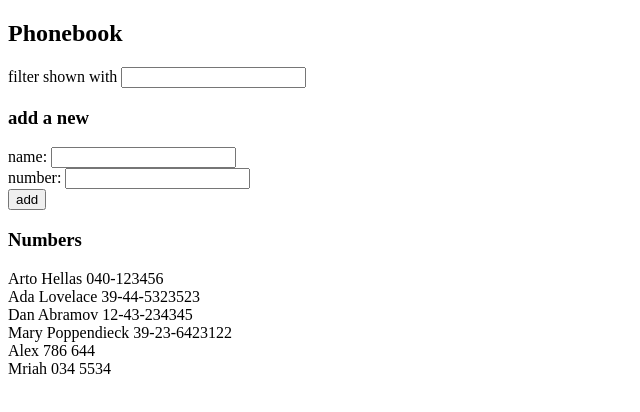
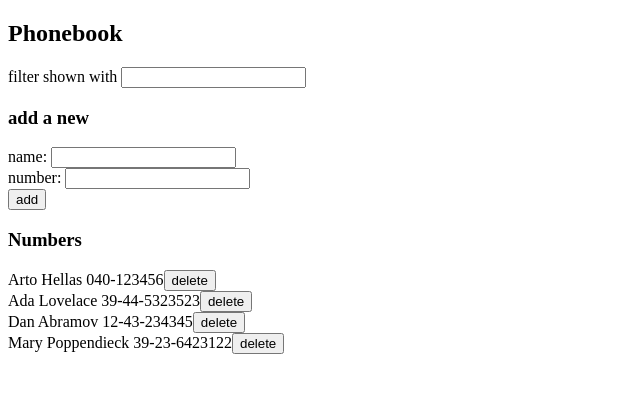
Before and after one commit to aramaro19/fullstackopen, a React (Vite) app in the folder part2/phonebook/: page / in a window 1280 px wide. Shown: the top 412 px of the page, without its empty margins (0-640 px from the left). Built offline with nearby package versions, Linux system fonts and the light colour scheme; data requests are answered from the project's data file.

Commit message:
part 2.14

```diff
--- a/part2/phonebook/db.json
+++ b/part2/phonebook/db.json
@@ -19,16 +19,6 @@
       "name": "Mary Poppendieck",
       "number": "39-23-6423122",
       "id": "4"
-    },
-    {
-      "id": "b655",
-      "name": "Alex",
-      "number": "786 644"
-    },
-    {
-      "id": "ab08",
-      "name": "Mriah",
-      "number": "034 5534"
     }
   ]
 }
--- a/part2/phonebook/src/App.jsx
+++ b/part2/phonebook/src/App.jsx
@@ -1,5 +1,4 @@
 import { useState, useEffect } from 'react'
-import axios from "axios"
 
 import personService from "./services/persons.js"
 
@@ -40,11 +39,23 @@ const App = () => {
     }
   }
 
+  const removePerson = person => () => {
+    if(window.confirm(`Delete ${person.name}`)) {
+      personService
+      .remove(person.id)
+      .then(response => {
+        setPersons(persons.filter(person => person.id !== response.data.id))
+      })
+    }
+  }
+
+
   const handleNameChange = event =>  setNewName(event.target.value)
 
   const handleNumberChange = event => setNewNumber(event.target.value)
 
   const handleFilterChange = event => setNameFilter(event.target.value)
+
 
   return (
     <div>
@@ -58,7 +69,10 @@ const App = () => {
         numberInputValue={newNumber}
         numberOnChangeHandler={handleNumberChange}  />
       <h3>Numbers</h3>
-      <Persons persons={persons} filter={nameFilter}/>
+      <Persons
+        persons={persons}
+        filter={nameFilter}
+        onRemoveHandler={removePerson}/>
     </div>
   )
 }
--- a/part2/phonebook/src/components/Persons.jsx
+++ b/part2/phonebook/src/components/Persons.jsx
@@ -1,13 +1,17 @@
 
-const Persons = ({ persons, filter }) => {
+const Persons = ({ persons, filter, onRemoveHandler }) => {
     return (
       persons
         .filter(person => person.name.toLowerCase().includes(filter.toLowerCase()))
         .map(person => {
-          return <Person key={person.name} person={person}/>})
+          return <Person key={person.name} person={person} onClick={onRemoveHandler}/>})
     )
   }
 
-  const Person = ({person}) => <div>{person.name} {person.number}</div>
+  const Person = ({ person, onClick }) => ( <div>
+    {person.name} {person.number}
+    <button onClick={onClick(person)}>delete</button>
+    </div>
+  )
 
 export default Persons
--- a/part2/phonebook/src/services/persons.js
+++ b/part2/phonebook/src/services/persons.js
@@ -8,5 +8,7 @@ const create = newObject => axios.post(baseUrl, newObject)
 
 const update = (id, newObject) => axios.put(`${baseUrl}/${id}`, newObject)
 
+const remove = id => axios.delete(`${baseUrl}/${id}`)
 
-export default { getAll, create, update }
+
+export default { getAll, create, update, remove }
```
